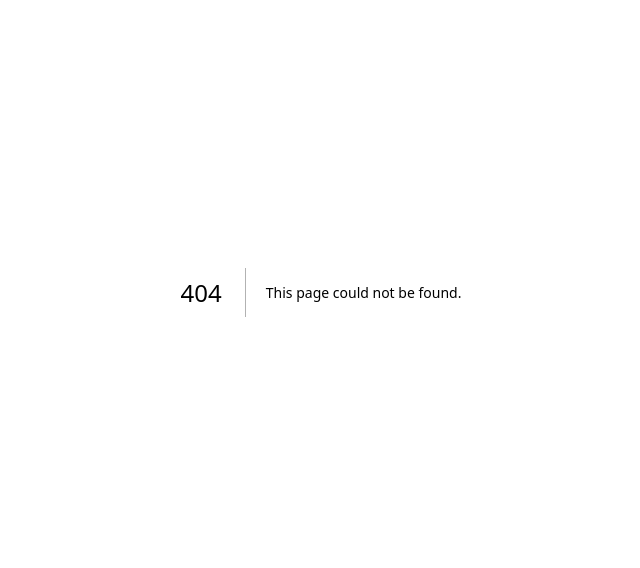
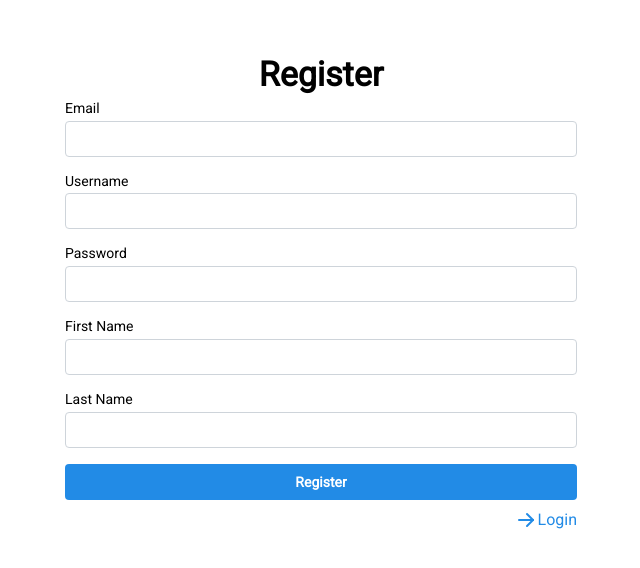
Before and after one commit to slabys/mois, a Next.js app in the folder frontend/: page /registration in a window 1280 px wide. Before the commit this address had no page. Shown: the part 108-676 px from the top of the page, without its empty margins (319-959 px from the left). Built offline with nearby package versions, Linux system fonts and the light colour scheme; no server answers.

Commit message:
register renamed to registration

```diff
--- a/frontend/src/app/(unauthorized)/register/page.tsx
+++ b/frontend/src/app/(unauthorized)/registration/page.tsx
@@ -1,15 +1,16 @@
 import routes from "@/utils/routes";
-import RegisterForm from "@components/register/RegisterForm";
+
+import RegistrationForm from "@components/registration/RegistrationForm";
 import { Anchor, Container, Flex, Title } from "@mantine/core";
 import { IconArrowRight } from "@tabler/icons-react";
 
-const RegisterPage = () => {
+const RegistrationPage = () => {
   return (
     <Container h="100vh">
       <Flex direction="column" justify="center" align="center" h="100%" gap={8}>
         <Flex direction="column" justify="center" align="center" maw={512} w="100%">
           <Title>Register</Title>
-          <RegisterForm />
+          <RegistrationForm />
         </Flex>
         <Flex justify="end" w="100%" maw={512}>
           <Anchor href={routes.LOGIN} display="flex">
@@ -22,4 +23,4 @@ const RegisterPage = () => {
   );
 };
 
-export default RegisterPage;
+export default RegistrationPage;
--- a/frontend/src/components/register/RegisterForm.tsx
+++ b/frontend/src/components/registration/RegistrationForm.tsx
@@ -8,7 +8,7 @@ import { Form, isNotEmpty, useForm } from "@mantine/form";
 import { useRouter } from "next/navigation";
 import React from "react";
 
-const RegisterForm = () => {
+const RegistrationForm = () => {
   const router = useRouter();
   const registerUserMutation = useCreateUser({
     mutation: {
@@ -64,4 +64,4 @@ const RegisterForm = () => {
   );
 };
 
-export default RegisterForm;
+export default RegistrationForm;
--- a/frontend/src/utils/routes.ts
+++ b/frontend/src/utils/routes.ts
@@ -2,7 +2,7 @@ export const routes = {
   // --- Unauthorized ---
   // Any unauthorized routes need to be added to CustomHooksLoader and middleware.ts
   LOGIN: "/login",
-  REGISTER: "/register",
+  REGISTER: "/registration",
   LOGOUT: "/api/auth/logout",
 
   // --- Authorized ---
```
